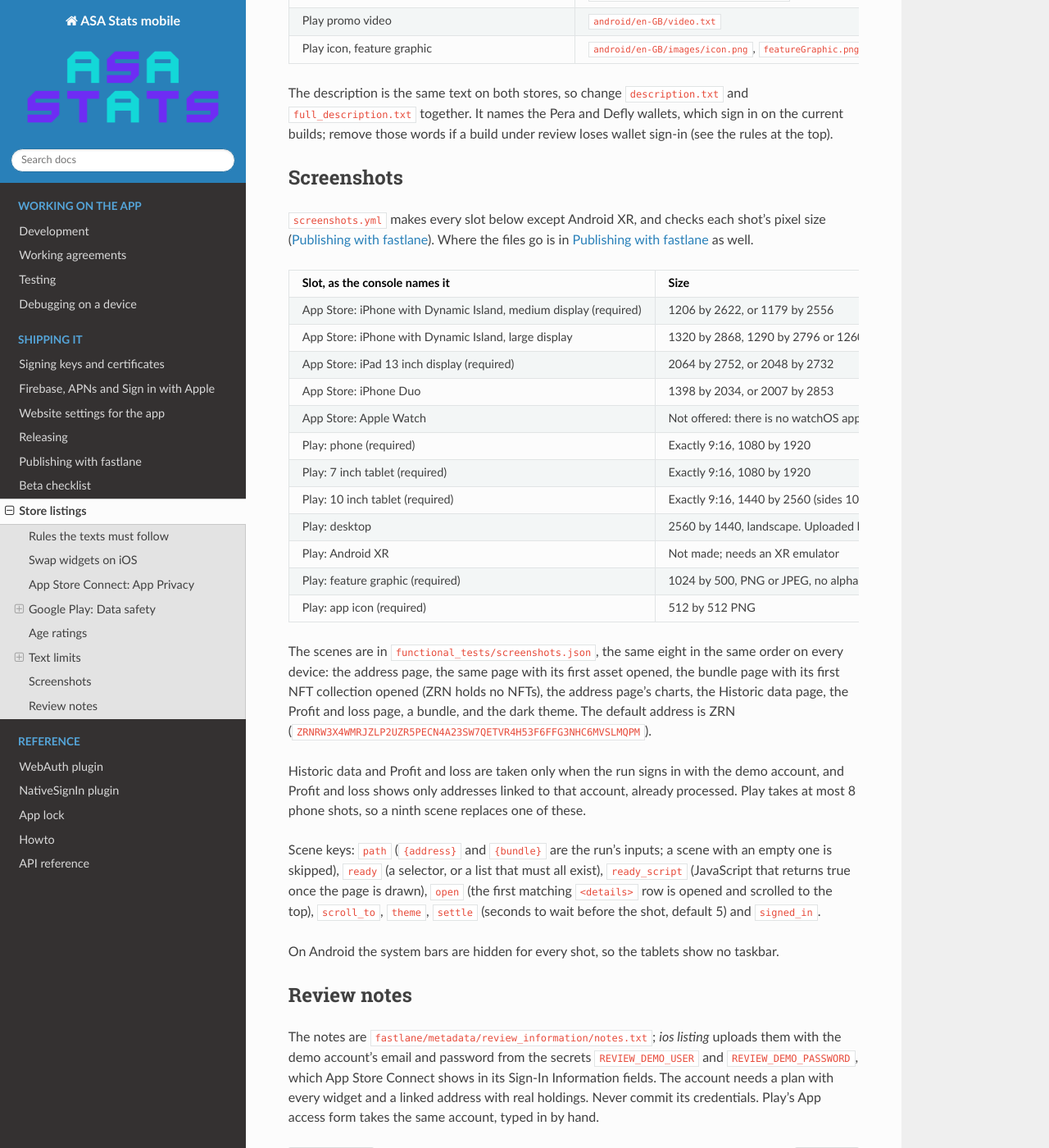
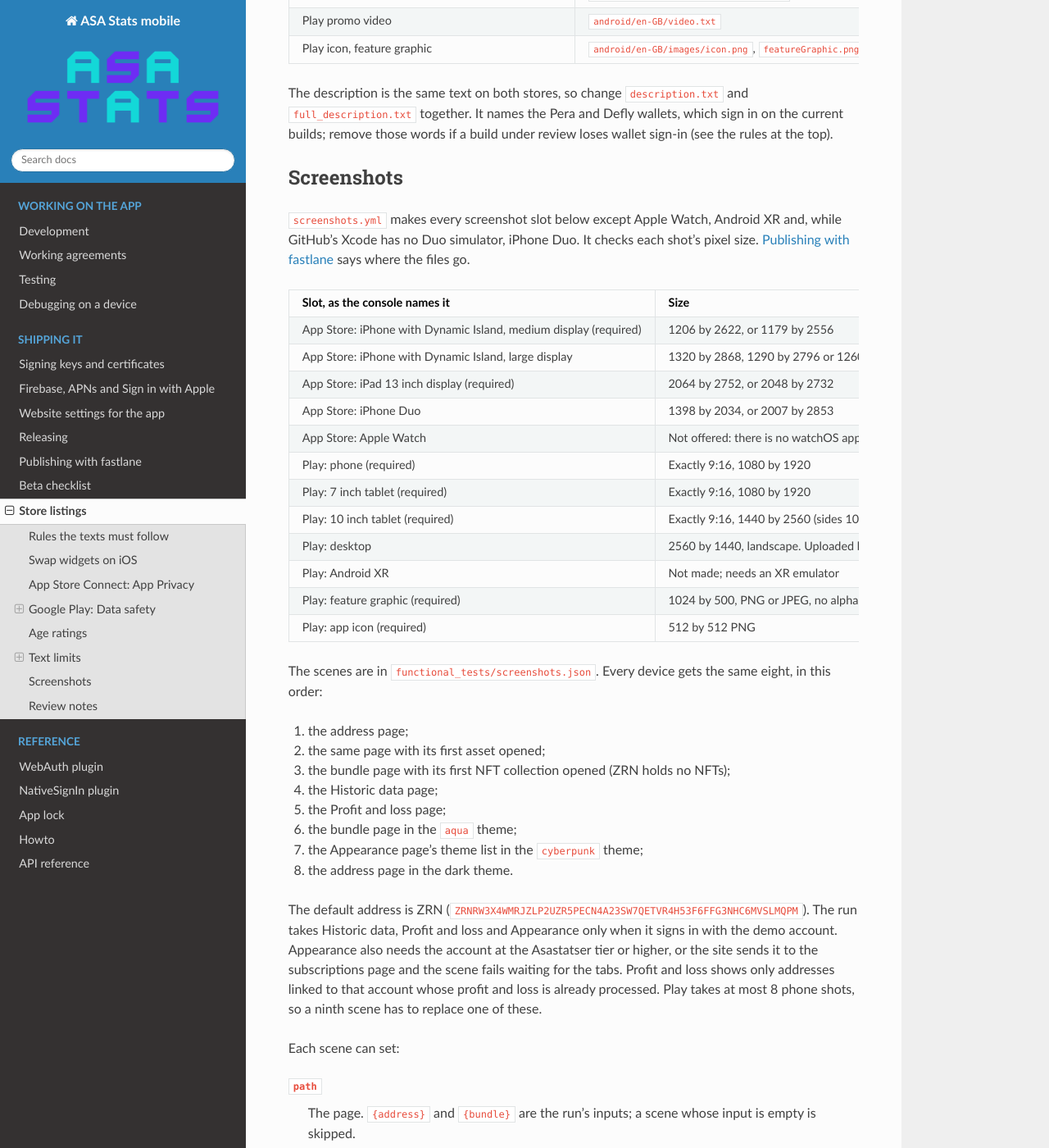
Before and after one commit to asastats/mobile, a Sphinx documentation site: the page built from docs/store_listing.rst, in a window 1280 px wide and 1400 px high, scrolled down 3697 px. Shown: the whole window at 82% size. Built offline with Sphinx 7.4.7 and the Read the Docs theme 3.1.0, drawn with Linux system fonts in a browser that asks for light colours; the version number is read from the project's files by our own code; some of the changed text lies outside the part shown.

Commit message:
Documentation updated

```diff
--- a/docs/releasing.rst
+++ b/docs/releasing.rst
@@ -130,8 +130,7 @@ Before you promote a build
 Screenshots and listings
 ------------------------
 
-Taking the screenshots, uploading the listings and the store releases themselves are in
-:doc:`publishing`.
+:doc:`publishing` covers the screenshots, the listing uploads and the store releases.
 
 What changes without a new build
 --------------------------------
--- a/docs/store_listing.rst
+++ b/docs/store_listing.rst
@@ -227,8 +227,9 @@ the rules at the top).
 Screenshots
 -----------
 
-``screenshots.yml`` makes every slot below except Android XR, and checks each shot's pixel
-size (:doc:`publishing`). Where the files go is in :doc:`publishing` as well.
+``screenshots.yml`` makes every screenshot slot below except Apple Watch, Android XR and,
+while GitHub's Xcode has no Duo simulator, iPhone Duo. It checks each shot's pixel size.
+:doc:`publishing` says where the files go.
 
 .. list-table::
    :header-rows: 1
@@ -262,7 +263,7 @@ size (:doc:`publishing`). Where the files go is in :doc:`publishing` as well.
      - Exactly 9:16, 1440 by 2560 (sides 1080 to 7680)
      - 1 to 8
    * - Play: desktop
-     - 2560 by 1440, landscape. Uploaded by hand: the Play API has no desktop slot
+     - 2560 by 1440, landscape. Uploaded by hand, because the Play API has no desktop slot
      - Optional, 4 to 8
    * - Play: Android XR
      - Not made; needs an XR emulator
@@ -274,23 +275,48 @@ size (:doc:`publishing`). Where the files go is in :doc:`publishing` as well.
      - 512 by 512 PNG
      - 1
 
-The scenes are in ``functional_tests/screenshots.json``, the same eight in the same order
-on every device: the address page, the same page with its first asset opened, the bundle
-page with its first NFT collection opened (ZRN holds no NFTs), the address page's charts, the Historic data page, the Profit and loss page,
-a bundle, and the dark theme. The default address is ZRN
-(``ZRNRW3X4WMRJZLP2UZR5PECN4A23SW7QETVR4H53F6FFG3NHC6MVSLMQPM``).
+The scenes are in ``functional_tests/screenshots.json``. Every device gets the same eight,
+in this order:
 
-Historic data and Profit and loss are taken only when the run signs in with the demo
-account, and Profit and loss shows only addresses linked to that account, already
-processed. Play takes at most 8 phone shots, so a ninth scene replaces one of these.
+#. the address page;
+#. the same page with its first asset opened;
+#. the bundle page with its first NFT collection opened (ZRN holds no NFTs);
+#. the Historic data page;
+#. the Profit and loss page;
+#. the bundle page in the ``aqua`` theme;
+#. the Appearance page's theme list in the ``cyberpunk`` theme;
+#. the address page in the dark theme.
 
-Scene keys: ``path`` (``{address}`` and ``{bundle}`` are the run's inputs; a scene with an
-empty one is skipped), ``ready`` (a selector, or a list that must all exist), ``ready_script`` (JavaScript
-that returns true once the page is drawn), ``open``
-(the first matching ``<details>`` row is opened and scrolled to the top), ``scroll_to``,
-``theme``, ``settle`` (seconds to wait before the shot, default 5) and ``signed_in``.
+The default address is ZRN (``ZRNRW3X4WMRJZLP2UZR5PECN4A23SW7QETVR4H53F6FFG3NHC6MVSLMQPM``).
+The run takes Historic data, Profit and loss and Appearance only when it signs in with the
+demo account. Appearance also needs the account at the Asastatser tier or higher, or the
+site sends it to the subscriptions page and the scene fails waiting for the tabs. Profit
+and loss shows only addresses linked to that account whose profit and loss is already
+processed. Play takes at most 8 phone shots, so a ninth scene has to replace one of these.
 
-On Android the system bars are hidden for every shot, so the tablets show no taskbar.
+Each scene can set:
+
+``path``
+    The page. ``{address}`` and ``{bundle}`` are the run's inputs; a scene whose input is
+    empty is skipped.
+``ready``
+    A selector, or a list of selectors, that must exist before the shot.
+``ready_script``
+    JavaScript that returns true once the page is drawn.
+``open``
+    Opens the first matching ``<details>`` row and scrolls it to the top, below the
+    status bar.
+``scroll_to``
+    Scrolls the first match to the top, below the status bar.
+``theme``
+    The site theme, such as ``asastats-dark``, ``aqua`` or ``cyberpunk`` (the names in the
+    frontend's ``AVAILABLE_THEMES_BY_SCHEME``).
+``settle``
+    Seconds to wait before the shot, 5 by default.
+``signed_in``
+    Skip the scene unless the run signs in.
+
+On Android the test hides the system bars for every shot, so the tablets show no taskbar.
 
 
 Review notes
```
Also changed, not shown: other parts of docs/store_listing.rst (+1 -1 lines), docs/logbook.md (+39 -0 lines), docs/publishing.rst (+16 -16 lines), 2 other files.
